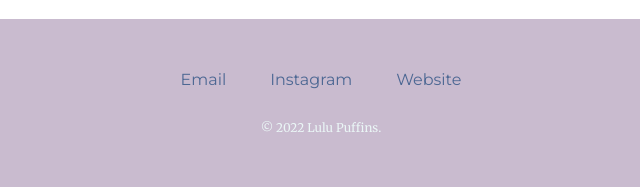
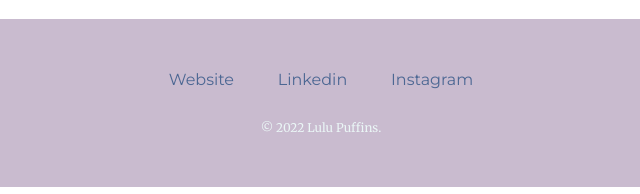
Before and after one commit to ESA102/test, a plain HTML site: page index.html in a window 1280 px wide. Shown: the part 1896-2090 px from the top of the page, 319-959 px from the left. Drawn offline with Linux system fonts and the light colour scheme.

Commit message:
Update index.html

```diff
--- a/index.html
+++ b/index.html
@@ -71,15 +71,15 @@
       <hr>
       <div class="contact-me">
         <h2>Get In Touch</h2>
-        <h3>If you like chocolate🍫 and ice cream🍨.</h3>
+        <h3 class="end-note">If you like chocolate🍫 and ice cream🍨.</h3>
         <a class="btn" href="mailto:lulupuffins@acme.co.uk">CONTACT ME</a>
       </div>
     </div>
 
     <div class="bottom-container">
-      <a class="footer-link" href="lulupuffins@acme.co.uk/">Email</a>
-      <a class="footer-link" href="https://www.instagram.com/">Instagram</a>
-      <a class="footer-link" href="https://www.puffinsandwhales.co.uk/">Website</a>
+      <a class="footer-link" href="https://www.puffinsandwhales.co.uk/" target="_blank">Website</a>
+      <a class="footer-link" href="https://www.linkedin.com/" target="_blank">Linkedin</a>
+      <a class="footer-link" href="https://www.instagram.com/" target="_blank">Instagram</a>
       <p class="copyright">© 2022  Lulu Puffins.</p>
     </div>
 
```
